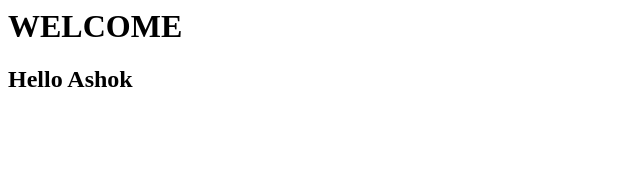
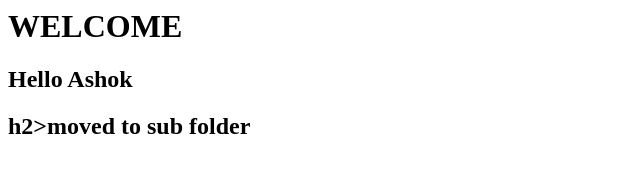
Before and after one commit to ashokamenon/git-demo, a plain HTML site: page web/index.html in a window 1280 px wide. Shown: the whole page, without its empty margins (0-640 px from the left). Drawn offline with Linux system fonts and the light colour scheme.

Commit message:
committing after moving

```diff
--- a/web/index.html
+++ b/web/index.html
@@ -1,2 +1,3 @@
 <h1>WELCOME<h1>
 <h2> Hello Ashok <h2>
+h2>moved to sub folder <h2>
```
Also changed, not shown: README.txt.
